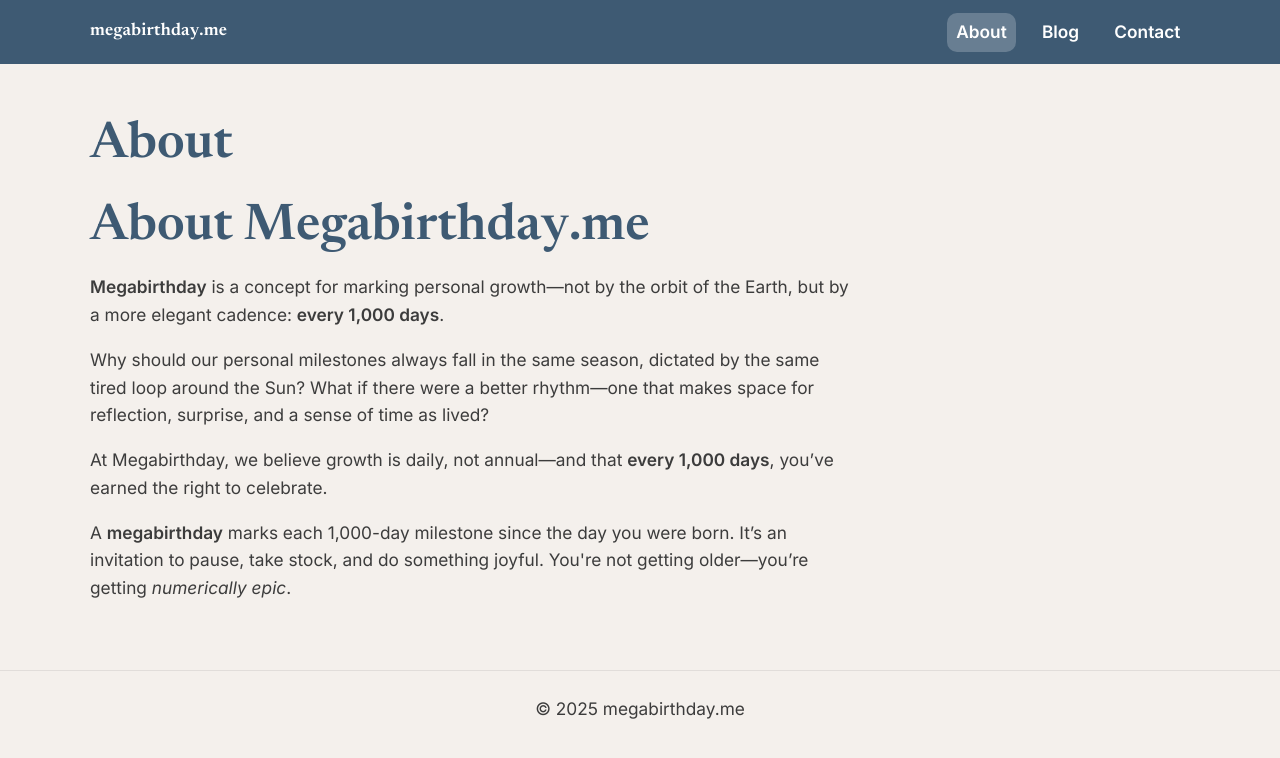
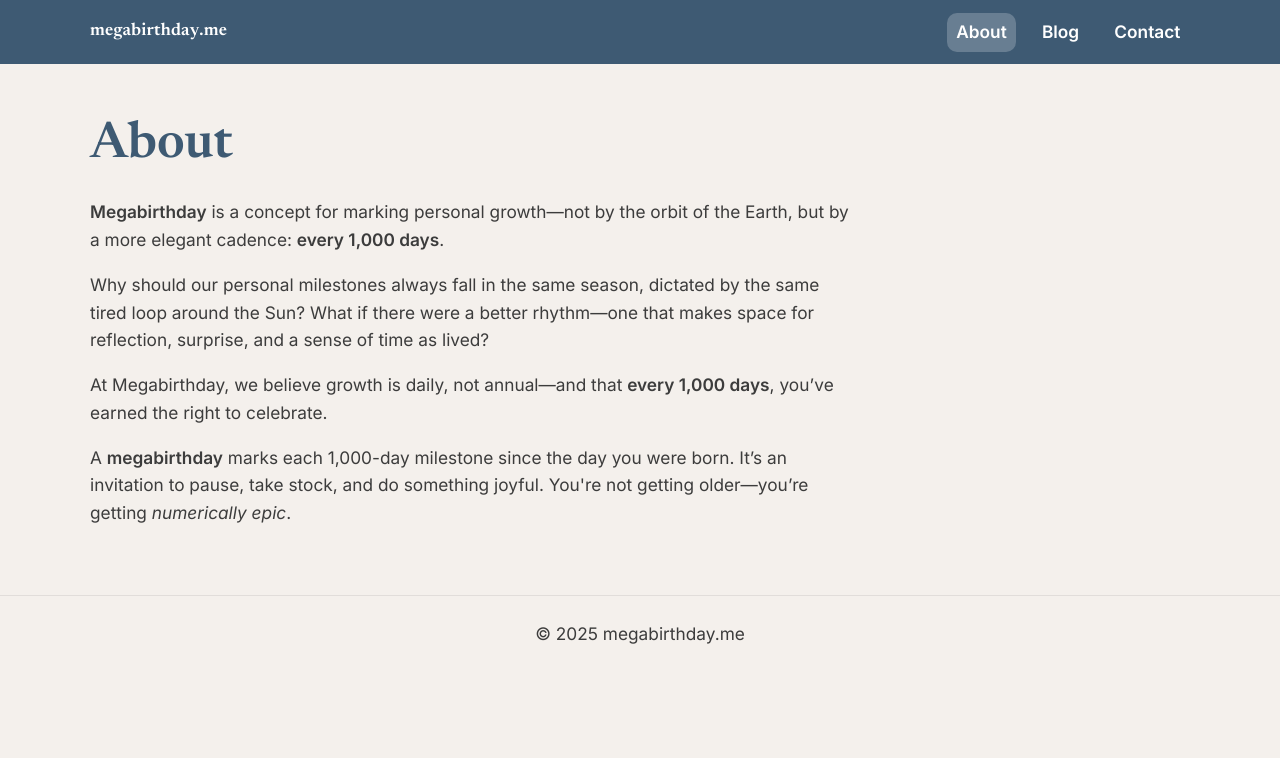
Before and after one commit to Vazool/megabirthday, a Jekyll site: the page built from about.html, in a window 1280 px wide. Shown: the top 758 px of the page. Built offline with Jekyll 4.4.1, drawn with Linux system fonts in a browser that asks for light colours.

Commit message:
Update about.html
Deleted "About megabirthday" heading - leaving this up to layout heading

```diff
--- a/about.html
+++ b/about.html
@@ -3,8 +3,6 @@ layout: page
 title: About
 permalink: /about/
 ---
-
-<h1>About Megabirthday.me</h1>
 
 <p><strong>Megabirthday</strong> is a concept for marking personal growth—not by the orbit of the Earth, but by a more elegant cadence: <strong>every 1,000 days</strong>.</p>
 
```
